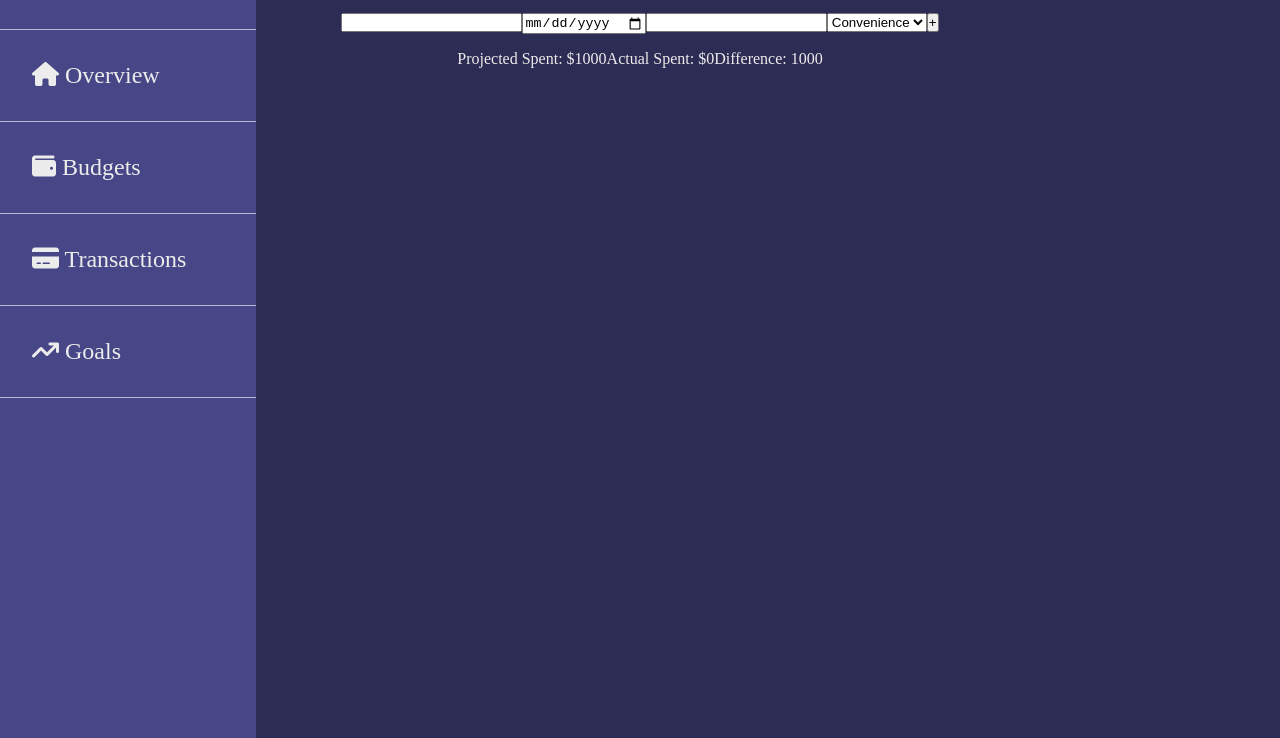
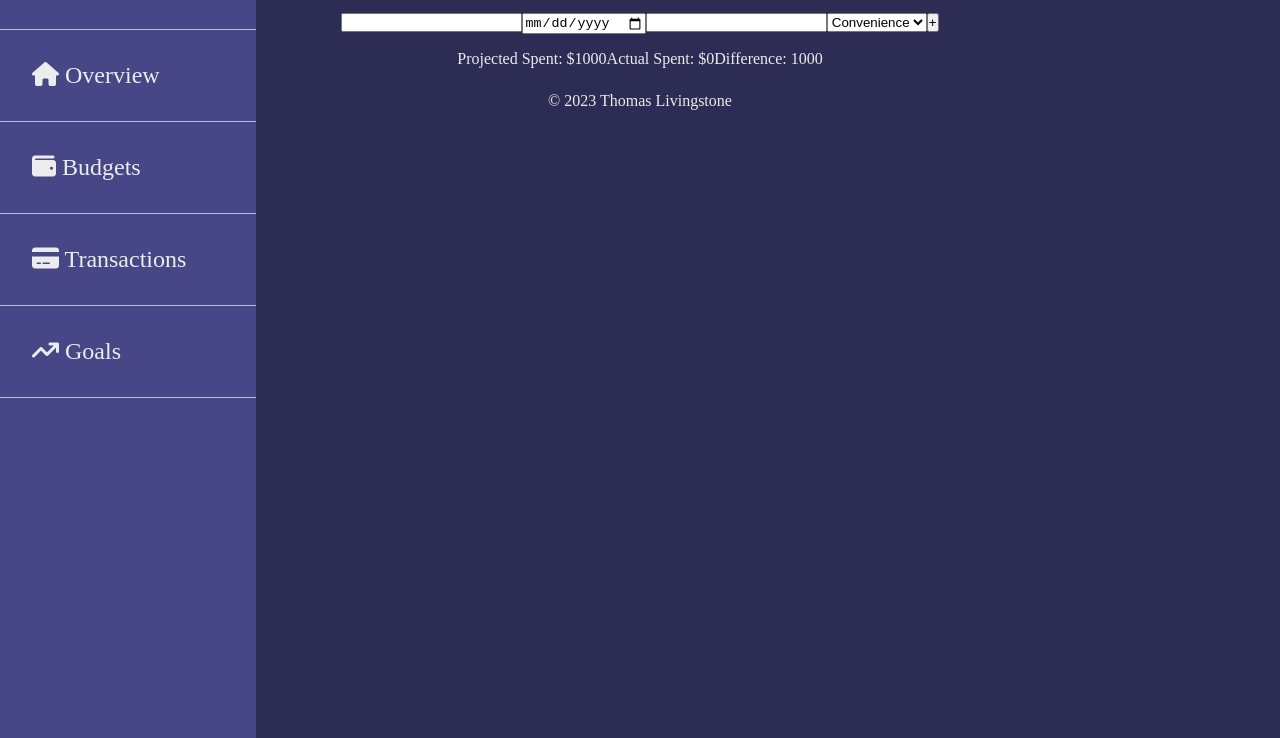
Before and after one commit to thomaslivingstone/BudgetApp, a website built with Parcel: page index.html in a window 1280 px wide. Shown: the part 62-800 px from the top of the page. Built offline with nearby package versions, Linux system fonts and the light colour scheme.

Commit message:
copyright

```diff
--- a/index.html
+++ b/index.html
@@ -50,6 +50,7 @@
                 <div class="budgetSummaryTotal">Difference: + $1997.67</div>
             </div>
         </div> -->
+        <div class="copyright">&copy; 2023 Thomas Livingstone</div>
     </main>
     <script src="./src/index.ts" type="module"></script>
 </body>
--- a/styles/styles.css
+++ b/styles/styles.css
@@ -79,3 +79,10 @@ ul li {
     align-items: center;
     justify-content: center;
 }
+
+.copyright {
+    text-align: center;
+    bottom: 0;
+    margin: 1.5em 0;
+    width: 100%;
+}
```
